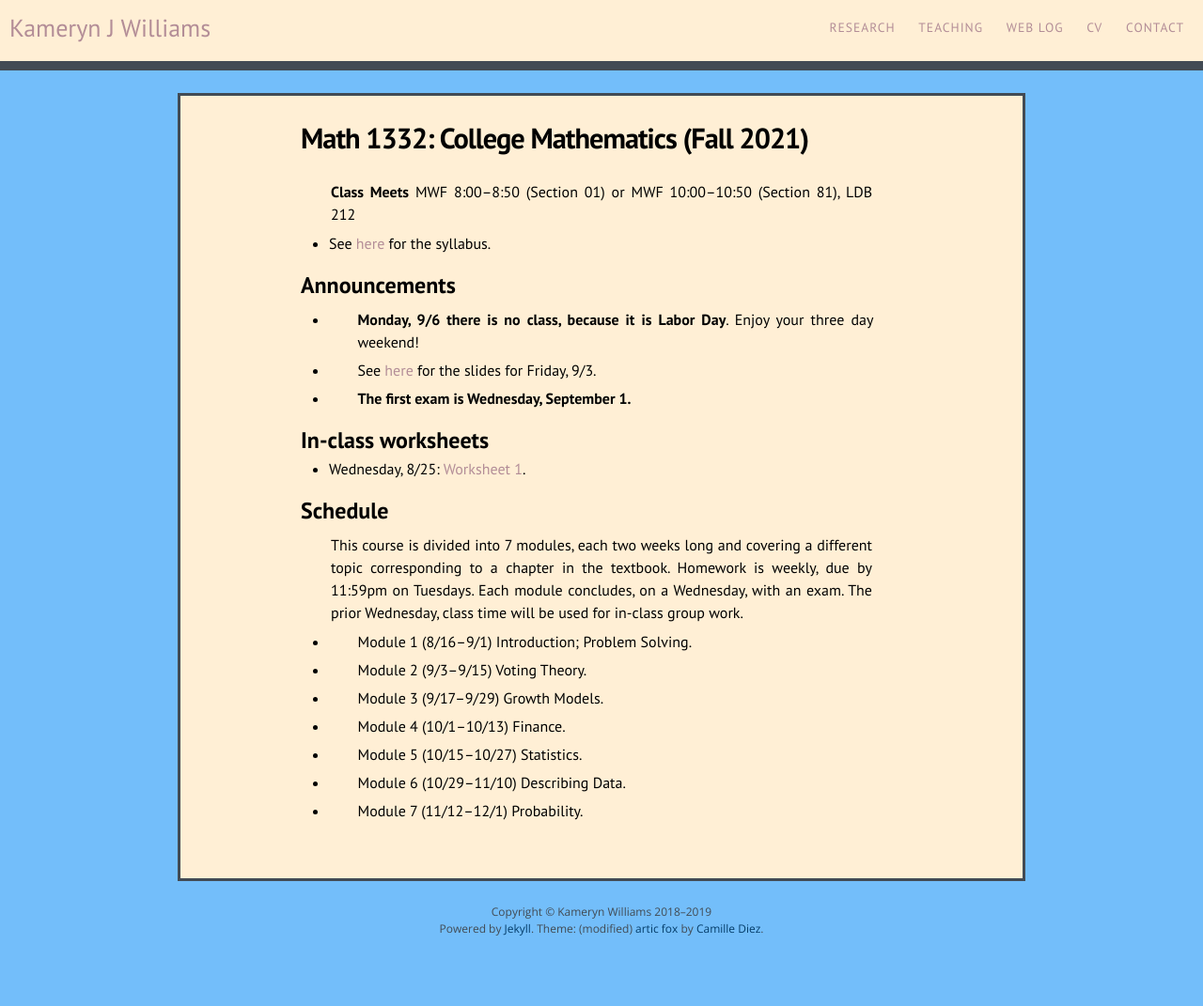
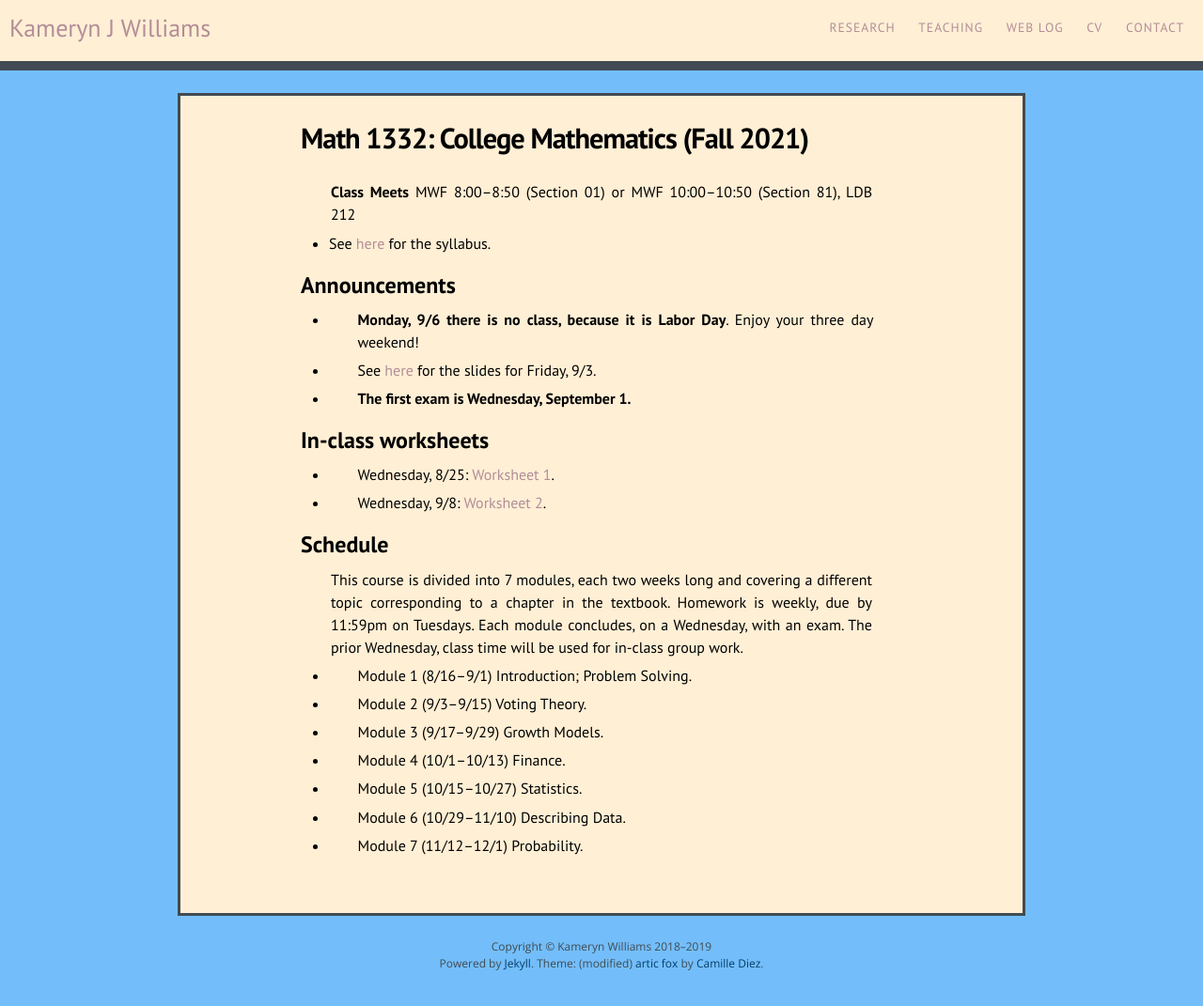
Before and after one commit to kamerynjw/kamerynjw.github.io, a Jekyll site: the page built from teaching/2021/math1332.md, in a window 1280 px wide. Shown: the whole page at 94% size. Built offline with Jekyll 4.4.1, drawn with Linux system fonts in a browser that asks for light colours; nearby versions of some CDN libraries; before the commit the page ends 1034 px from its top, so only the background shows below that.

Commit message:
new worksheet

```diff
--- a/teaching/2021/math1332.md
+++ b/teaching/2021/math1332.md
@@ -22,6 +22,8 @@ In-class worksheets
 
 * Wednesday, 8/25: [Worksheet 1]({{ page.url }}w1.pdf).
 
+* Wednesday, 9/8: [Worksheet 2]({{ page.url }}w2.pdf).
+
 
 Schedule
 --------
```
Also changed, not shown: 1 other file.
